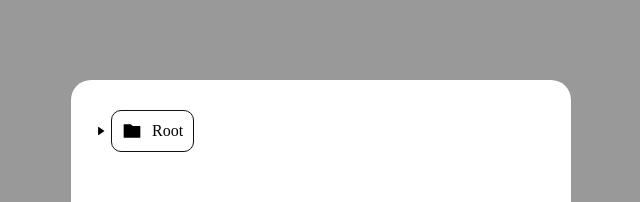
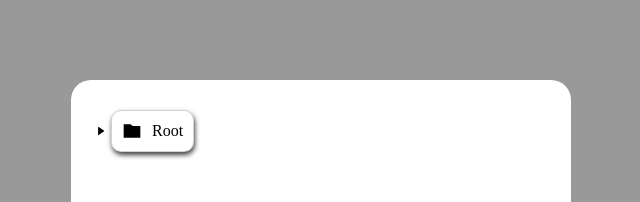
Before and after one commit to ark1111/file-explorer, a React (Vite) app: page / in a window 1280 px wide. Shown: the top 202 px of the page, without its empty margins (319-959 px from the left). Built offline with nearby package versions, Linux system fonts and the light colour scheme.

Commit message:
fix : add box-shadow

```diff
--- a/src/components/FilesListItem.styled.ts
+++ b/src/components/FilesListItem.styled.ts
@@ -36,8 +36,9 @@ export const ParentBoxMain = styled.div`
   padding: 10px;
   column-gap: 10px;
   border-radius: 10px;
-  border: 1px solid #111;
+  border: 1px solid #11111130;
   cursor: pointer;
+  box-shadow: 1px 3px 5px 0px rgba(0,0,0,0.75);
 `;
 
 export const ParentBoxMainIcon = styled.img`
```
